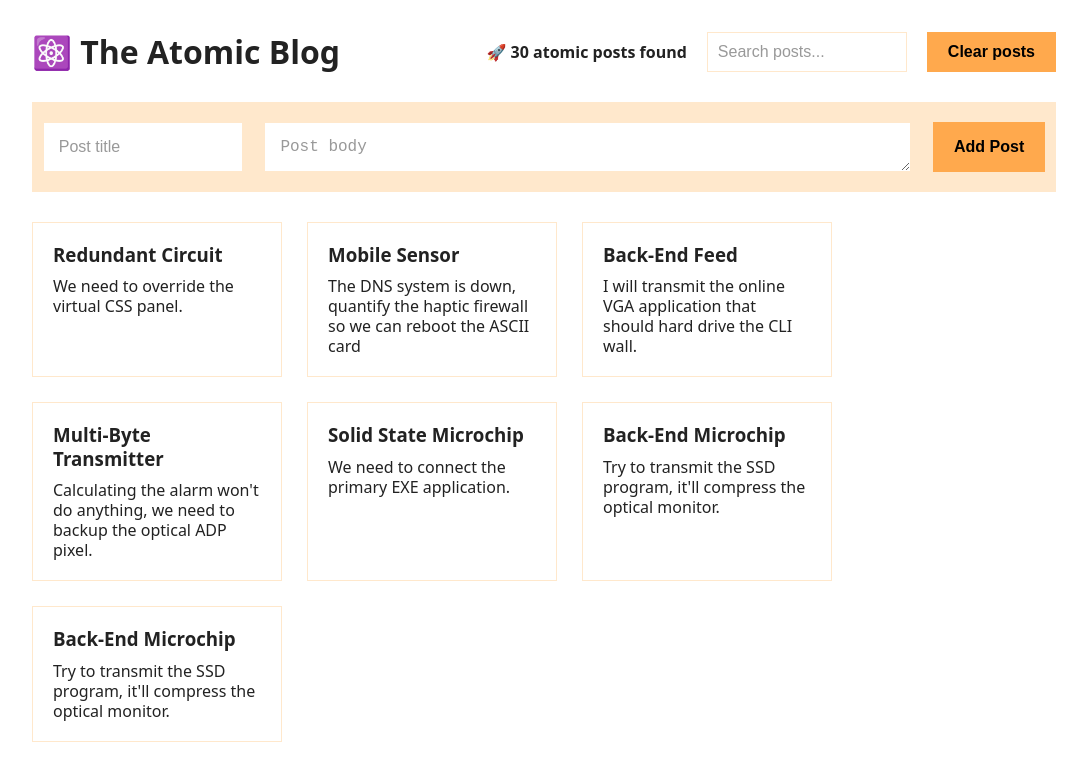
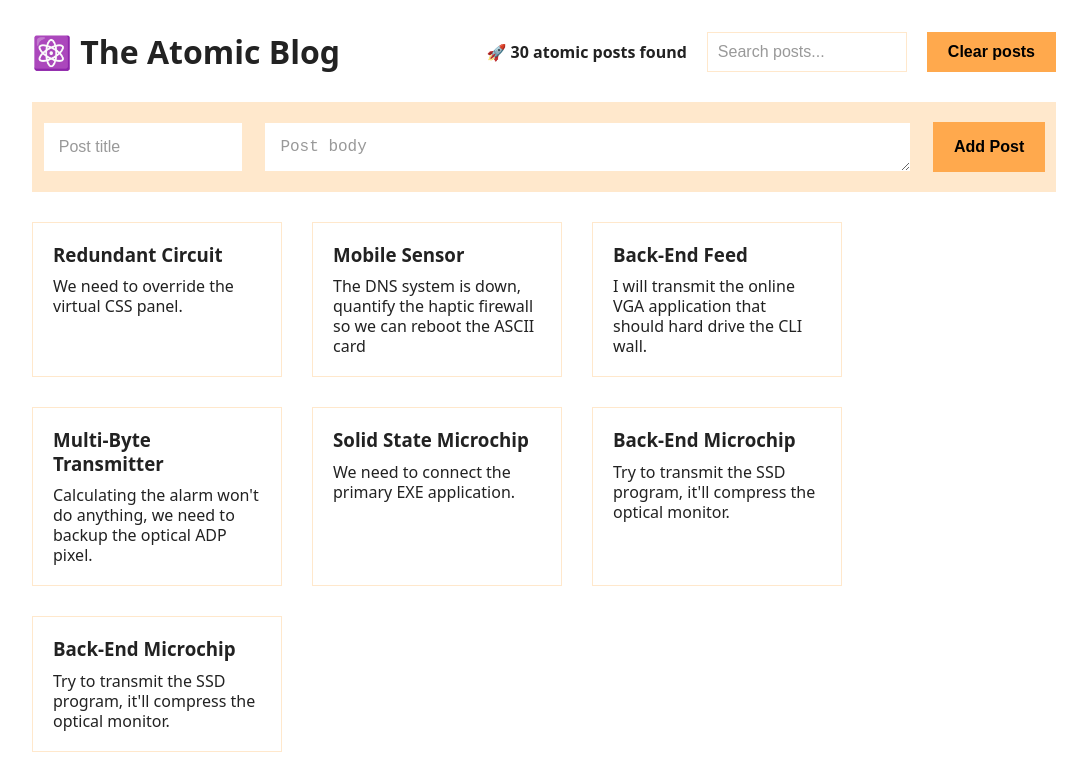
Before and after one commit to AraibKhan/atomic-blog, a React (Create React App) app: page / in a window 1280 px wide. Shown: the top 766 px of the page, without its empty margins (96-1183 px from the left). Built offline with nearby package versions, Linux system fonts and the light colour scheme.

Commit message:
Fixed the gap between list items.

```diff
--- a/src/index.css
+++ b/src/index.css
@@ -119,7 +119,8 @@ textarea:focus {
   list-style: none;
   display: flex;
   flex-wrap: wrap;
-  gap: 2.5rem;
+  /* gap: calc((108.5rem - 100rem) / 3); */
+  gap: 3rem;
 }
 
 .post-list__item {
```
